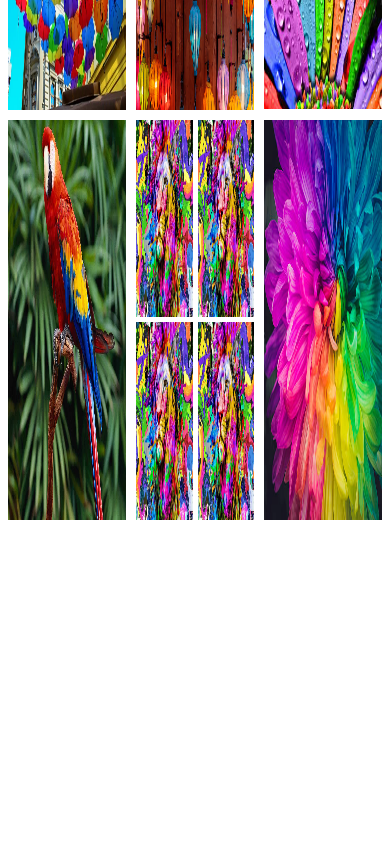
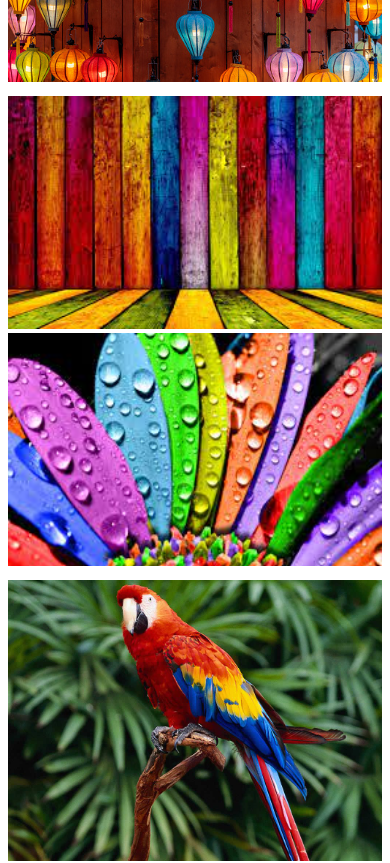
Before and after one commit to istiak29/WEB-DEV, a plain HTML site: page Milestone 2 Responsive website layout/Module 8/picture collage.html in a window 390 px wide. Shown: the part 780-1643 px from the top of the page. Before the commit the page ends 1308 px from the top, so only its background shows below. Drawn offline with Linux system fonts and the light colour scheme.

Commit message:
little more responsive now

```diff
--- a/Milestone 2 Responsive website layout/Module 8/collage.css
+++ b/Milestone 2 Responsive website layout/Module 8/collage.css
@@ -9,7 +9,7 @@ img{
     margin-top: 10px;
 }
 .row  div{
-    flex: 1;
+    flex: 1; /* row e joto div ache tara shobai same jaiga nibe*/
 }
 .double-collage img{
     height: calc((100% - 5px)/2);
@@ -19,5 +19,26 @@ img{
     display: grid;
     grid-template-columns: repeat(2, 1fr);
     gap: 5px;
+}
+
+/* Media Query */
+
+@media screen and  (max-width: 576px){
+    .row{
+        flex-direction: column;
+        height: auto;
+    }
+    .square-collage{
+        grid-template-columns: 1fr;
+    }
+}
+
+/* medium Device */
+
+@media screen and (min-width: 576px) and (max-width: 992px) {
+    .row{
+        flex-direction: column;
+        height: auto;
+    }
 
 }
```
